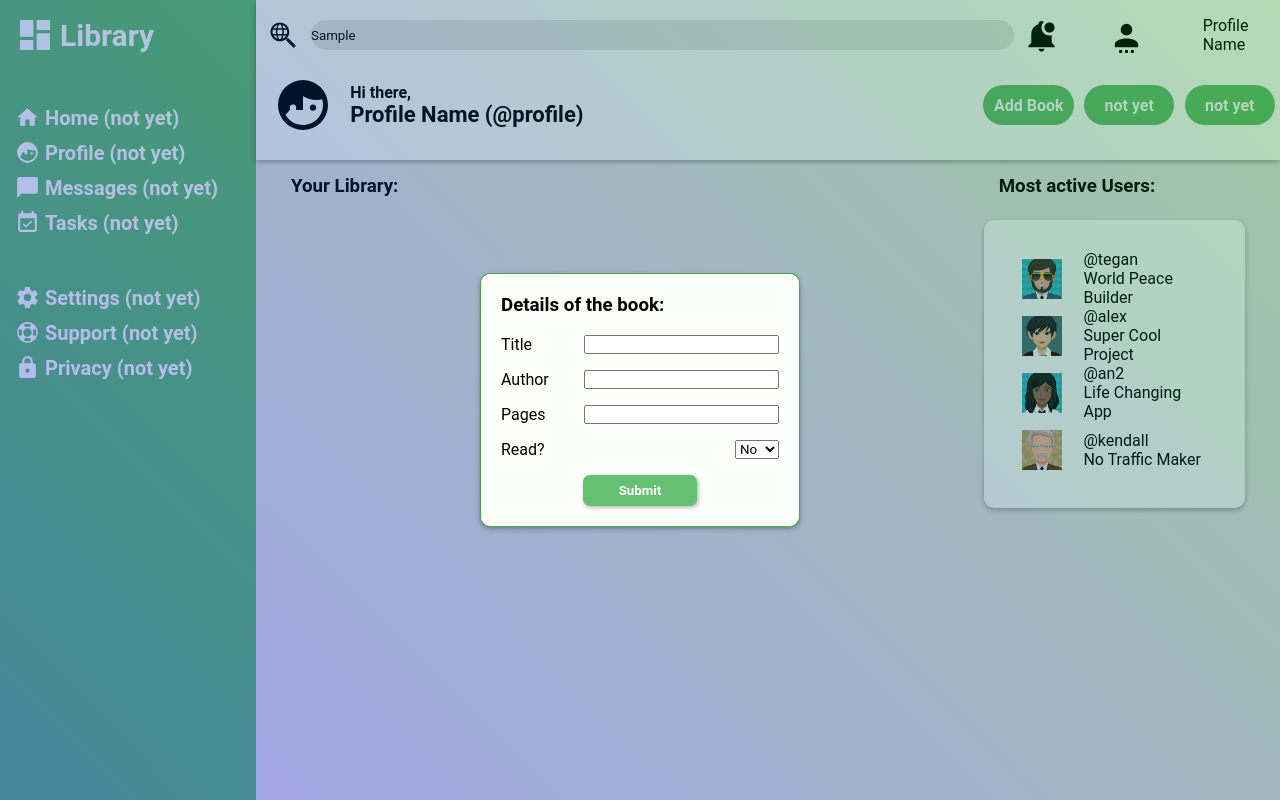
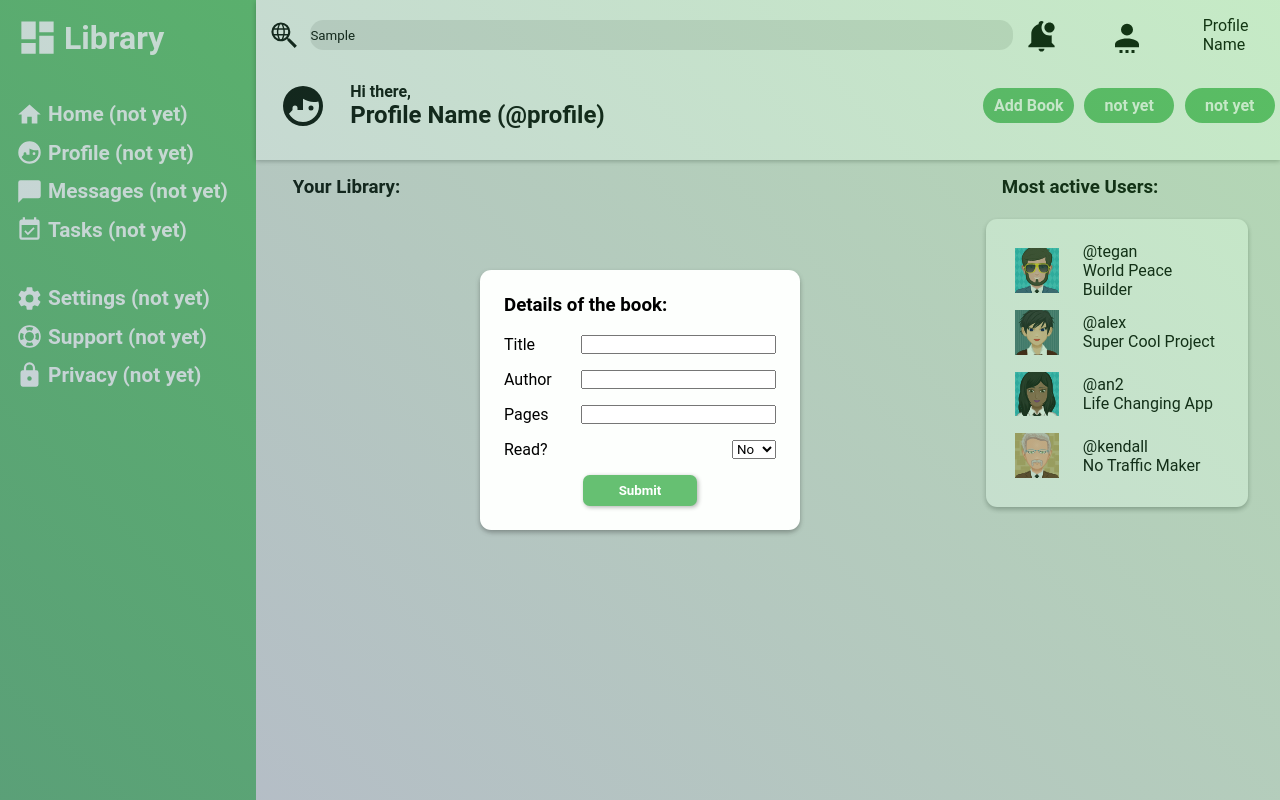
Before and after one commit to fpdab/project-library, a plain HTML site: page index.html in a window 1280 px wide. Both pictures are taken after typing "Sample" into the empty fields and a click on the button "Add Book". Drawn offline with Linux system fonts and the light colour scheme.

Commit message:
changed sizing variables px to rem

```diff
--- a/style.css
+++ b/style.css
@@ -30,8 +30,8 @@ body {
   background: white;
   display: grid;
   grid-template: 1fr 1fr/ 1fr;
-  padding-bottom: 20px;
-  box-shadow: 0px 2px 5px rgba(0, 0, 0, 0.3);
+  padding-bottom: 1.2em;
+  box-shadow: 0 0.12em 0.3em rgba(0, 0, 0, 0.3);
   position: relative;
 }
 
@@ -41,8 +41,8 @@ body {
   justify-items: center;
   align-items: center;
   img {
-    width: 35px;
-    height: 35px;
+    width: 2.2em;
+    height: 2.2em;
   }
   .profile {
     display: grid;
@@ -51,16 +51,16 @@ body {
   }
   .search {
     display: grid;
-    grid-template-columns: 40px 1fr;
+    grid-template-columns: 2.4em 1fr;
     justify-self: stretch;
     align-items: center;
-    margin-inline: 10px;
-    gap: 5px;
+    margin-inline: 0.7em;
+    gap: 0.3em;
   }
   input {
     border: none;
-    height: 30px;
-    border-radius: 15px;
+    height: 1.9rem;
+    border-radius: 1em;
     background-color: rgb(230, 230, 230);
   }
 }
@@ -81,11 +81,11 @@ body {
   }
   .profileName {
     font-weight: bold;
-    font-size: 22px;
+    font-size: 1.5rem;
   }
   img {
-    width: 60px;
-    height: 60px;
+    width: 3rem;
+    height: 3rem;
     justify-self: center;
   }
   .buttons {
@@ -96,11 +96,11 @@ body {
   button {
     background-color: rgb(102, 192, 114);
     width: 90%;
-    height: 2.5rem;
-    border-radius: 30px;
+    height: 2.2rem;
+    border-radius: 1.8rem;
     color: white;
     font-weight: bold;
-    font-size: 16px;
+    font-size: 1rem;
     border: none;
   }
   button:hover {
@@ -117,50 +117,50 @@ body {
   display: grid;
   grid-template: 1fr 4fr 2fr;
   align-content: start;
-  gap: 50px;
+  gap: 2.6rem;
   grid-row: 1/3;
   grid-column: 1/2;
   background: rgb(102, 192, 114);
   color: white;
   font-weight: 700;
-  padding: 15px;
+  padding: 1rem;
 }
 
 .sidebar img {
-  width: 25px;
-  height: 25px;
+  width: 1.7rem;
+  height: 1.7rem;
 }
 
 .sidebar > .logo {
   display: flex;
-  gap: 10px;
+  gap: 0.8rem;
   align-items: center;
 }
 
-.sidebar p {
-  font-size: 30px;
-}
 .sidebar .logo img {
-  width: 40px;
-  height: 40px;
+  width: 2.7rem;
+  height: 2.7rem;
 }
 
+.sidebar p {
+  font-size: 2rem;
+}
 .sidebar ul {
   display: flex;
   flex-direction: column;
-  gap: 10px;
+  gap: 0.7rem;
   list-style: none;
 }
 .sidebar li {
-  font-size: 20px;
+  font-size: 1.3rem;
 }
 .sidebar a {
   text-decoration: none;
   color: white;
   display: flex;
-  gap: 5px;
+  gap: 0.3rem;
   align-items: center;
-  border-radius: 5px;
+  border-radius: 0.3rem;
 }
 
 .sidebar a:hover {
@@ -175,45 +175,42 @@ body {
   background: rgb(230, 230, 230);
   display: grid;
   grid-template: 2.5rem 18rem 1fr / 1fr 0.38fr;
-  padding-left: 20px;
-  padding-right: 35px;
-  gap: 20px;
-  padding-bottom: 30px;
+  padding-left: 1.3rem;
+  padding-right: 2rem;
+  gap: 1.2rem;
+  padding-bottom: 2rem;
 }
 .libHeader {
   grid-row: 1/2;
   grid-column: 1/2;
-  padding: 15px;
+  padding: 1rem;
 }
 .yourLib {
   display: grid;
   grid-template: 1fr 1fr 1fr/ 1fr 1fr;
-  gap: 30px;
+  gap: 1.3rem;
   grid-row: 2/4;
 }
 .yourLib > div {
   background-color: white;
-  width: 330px;
+  width: 21rem;
   justify-self: center;
-  padding: 20px;
-  border-radius: 10px;
-  border-left: 10px rgb(119, 136, 190) solid;
-  box-shadow: 0px 2px 5px rgba(0, 0, 0, 0.3);
+  padding: 1.3rem;
+  border-radius: 0.6rem;
+  border-left: 0.68rem rgb(119, 136, 190) solid;
+  box-shadow: 0 0.15rem 0.3rem rgba(0, 0, 0, 0.3);
 }
-.yourLib img {
-  width: 30px;
-  height: 30px;
-}
+
 .yourLib .buttons {
   display: flex;
   flex-direction: row;
   justify-content: flex-end;
-  gap: 10px;
+  gap: 0.7rem;
 }
 .yourLib .text {
   display: flex;
   flex-direction: column;
-  gap: 8px;
+  gap: 0.5rem;
 }
 
 .trending {
@@ -221,10 +218,10 @@ body {
   grid-column: 2/3;
   grid-row: 2/3;
   background-color: white;
-  border-radius: 10px;
-  padding: 30px;
+  border-radius: 0.7rem;
+  padding: 1.3rem;
   grid-template-rows: 1fr 1fr 1fr 1fr;
-  box-shadow: 0px 2px 5px rgba(0, 0, 0, 0.3);
+  box-shadow: 0 0.15rem 0.3rem rgba(0, 0, 0, 0.3);
   position: relative;
 }
 
@@ -232,12 +229,12 @@ body {
   display: grid;
   grid-template-columns: 0.5fr 1fr;
   align-items: center;
-  border-radius: 5px;
+  border-radius: 0.45rem;
   padding-inline: 0.5em;
 }
 .trending img {
-  width: 40px;
-  height: 40px;
+  width: 2.8rem;
+  height: 2.8rem;
 }
 .trending > div:hover {
   background-color: rgb(235, 255, 226);
@@ -245,7 +242,7 @@ body {
 .trendHeader {
   grid-row: 1/2;
   grid-column: 2/3;
-  padding: 15px;
+  padding: 1rem;
 }
 
 .display {
@@ -287,7 +284,7 @@ form #submit:hover {
   background: rgb(198, 202, 144);
 }
 .title {
-  font-size: 18px;
+  font-size: 1rem;
   font-weight: bold;
 }
 
@@ -304,14 +301,14 @@ span.not.read {
 dialog {
   background: rgb(253, 255, 253);
   width: 20rem;
-  padding: 20px;
-  border: 1px solid rgba(0, 128, 0, 0.7);
-  border-radius: 10px;
-  box-shadow: 0px 2px 5px rgba(0, 0, 0, 0.3);
-  gap: 15px;
+  padding: 1.5rem;
+  border: 0;
+  border-radius: 0.7rem;
+  box-shadow: 0 0.15rem 0.3rem rgba(0, 0, 0, 0.3);
+  gap: 1rem;
 }
 dialog::backdrop {
-  background: linear-gradient(45deg, blue, green);
+  background: linear-gradient(45deg, rgb(66, 83, 133), rgb(61, 185, 61));
   opacity: 0.3;
 }
 
```
